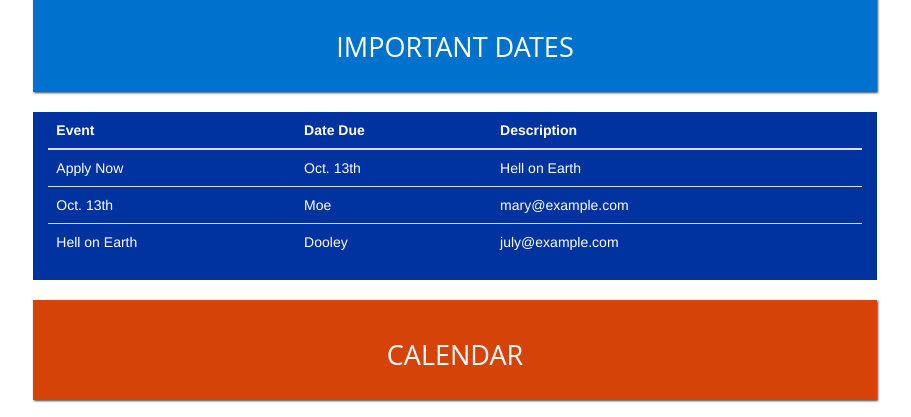
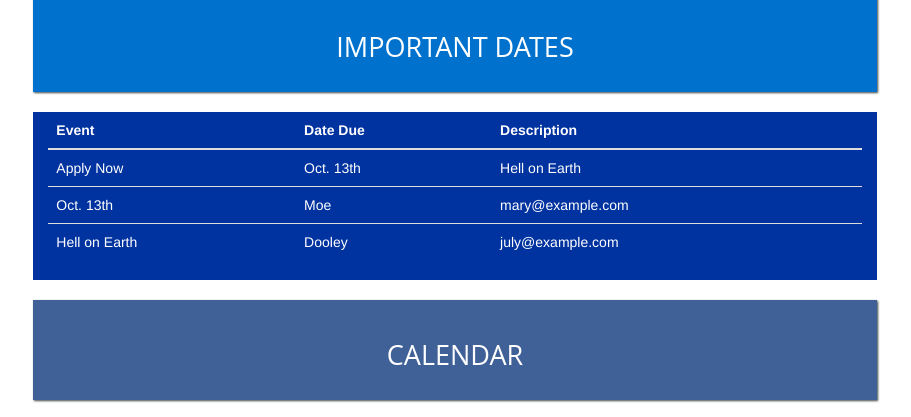
Before and after one commit to TaylorCampbell/The-Extra-Extra-Most-Best-Website, a website: page index.html in a window 1280 px wide. Shown: the part 980-1397 px from the top of the page, without its empty margins (185-1096 px from the left). Drawn offline with nearby package versions, Linux system fonts and the light colour scheme; grey boxes are pictures that could not be loaded.

Commit message:
Changed Color

```diff
--- a/index.html
+++ b/index.html
@@ -356,7 +356,7 @@
         <div class="col-md-8">
             <a name="calendar"></a>
             <a name="photo"></a>
-            <button id="orange"  class="btn btn-block btn-lg"><h2 id="res-text">CALENDAR</h2></button>
+            <button id="orange"  class="btn btn-block btn-lg" style="background-color: #406098;"><h2 id="res-text">CALENDAR</h2></button>
         </div>
         <div class="col-md-2"></div>
     </div>
```
